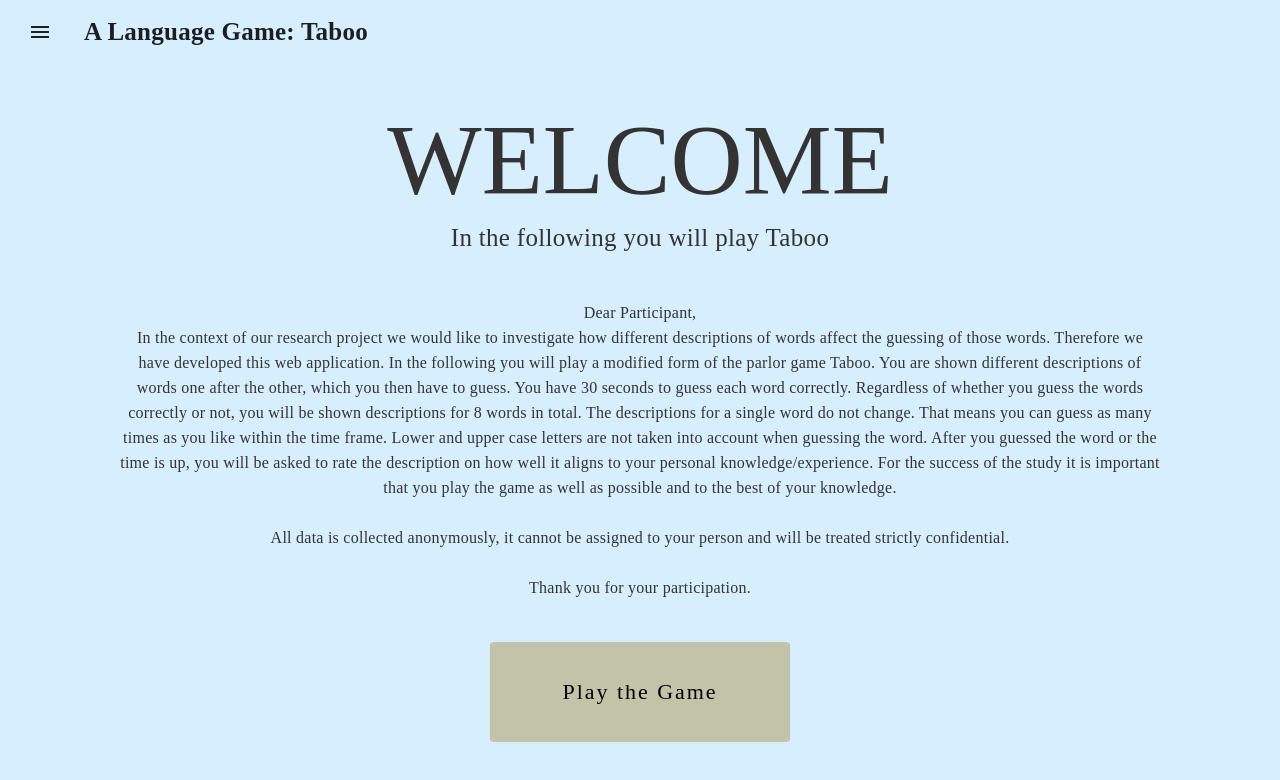
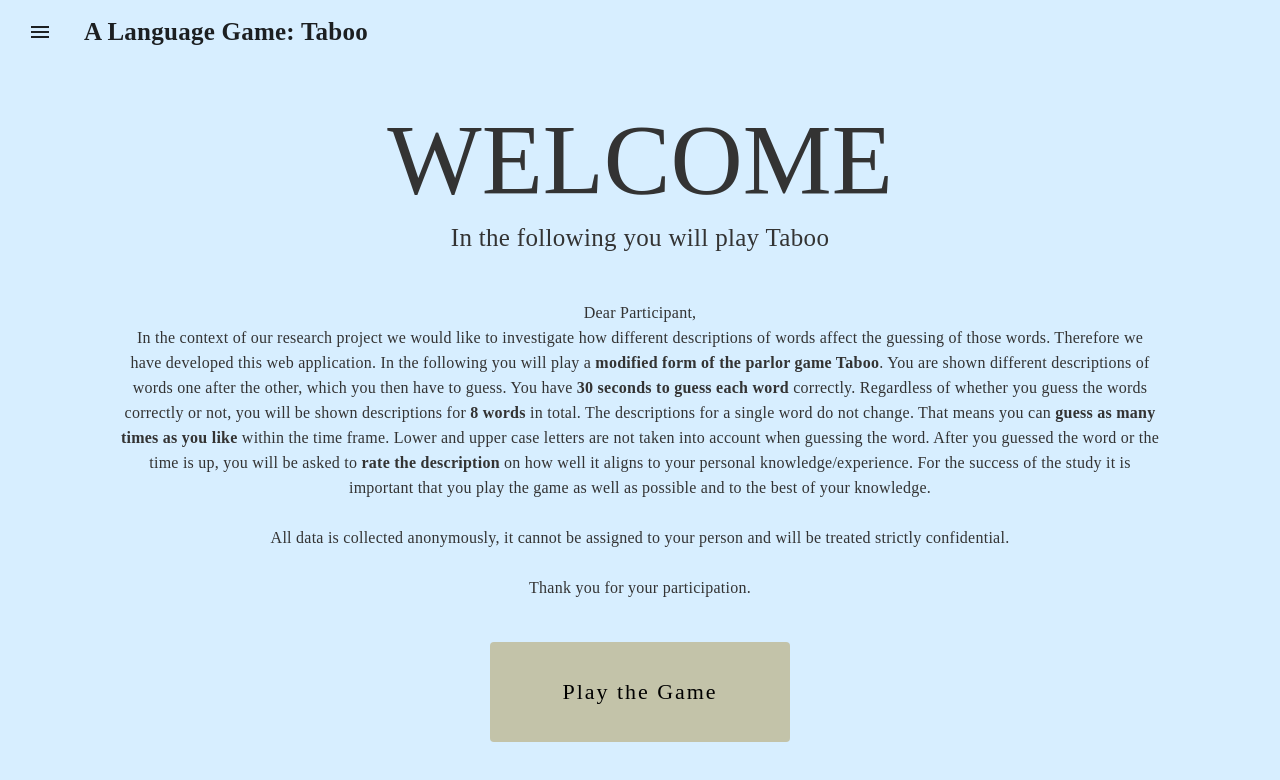
Before and after one commit to paulveriser/taboo-game, an Angular app: page /taboo-game/welcome in a window 1280 px wide. Shown: the top 780 px of the page. Built offline with nearby package versions, Linux system fonts and the light colour scheme.

Commit message:
bold emphasis in intro text

```diff
--- a/src/app/components/welcome/welcome.component.html
+++ b/src/app/components/welcome/welcome.component.html
@@ -5,11 +5,10 @@
     Dear Participant,
     <br>
     In the context of our research project we would like to investigate how different descriptions of words affect the guessing of those words.
-    Therefore we have developed this web application. In the following you will play a modified
-    form of the parlor game Taboo. You are shown different descriptions of words one after the other, which you then have to guess.
-    You have 30 seconds to guess each word correctly. Regardless of whether you guess the words correctly or not, you will be shown descriptions for 8 words in total.
-    The descriptions for a single word do not change. That means you can guess as many times as you like within the time frame.
-    Lower and upper case letters are not taken into account when guessing the word. After you guessed the word or the time is up, you will be asked to rate the description on how well it aligns to your personal knowledge/experience.
+    Therefore we have developed this web application. In the following you will play a <b>modified form of the parlor game Taboo</b>. You are shown different descriptions of words one after the other, which you then have to guess.
+    You have <b>30 seconds to guess each word</b> correctly. Regardless of whether you guess the words correctly or not, you will be shown descriptions for <b>8 words</b> in total.
+    The descriptions for a single word do not change. That means you can <b>guess as many times as you like</b> within the time frame.
+    Lower and upper case letters are not taken into account when guessing the word. After you guessed the word or the time is up, you will be asked to <b>rate the description</b> on how well it aligns to your personal knowledge/experience.
     For the success of the study it is important that you play the game as well as possible and to the best of your knowledge.
     <br><br>
     All data is collected anonymously, it cannot be assigned to your person and will be treated strictly confidential.
```
